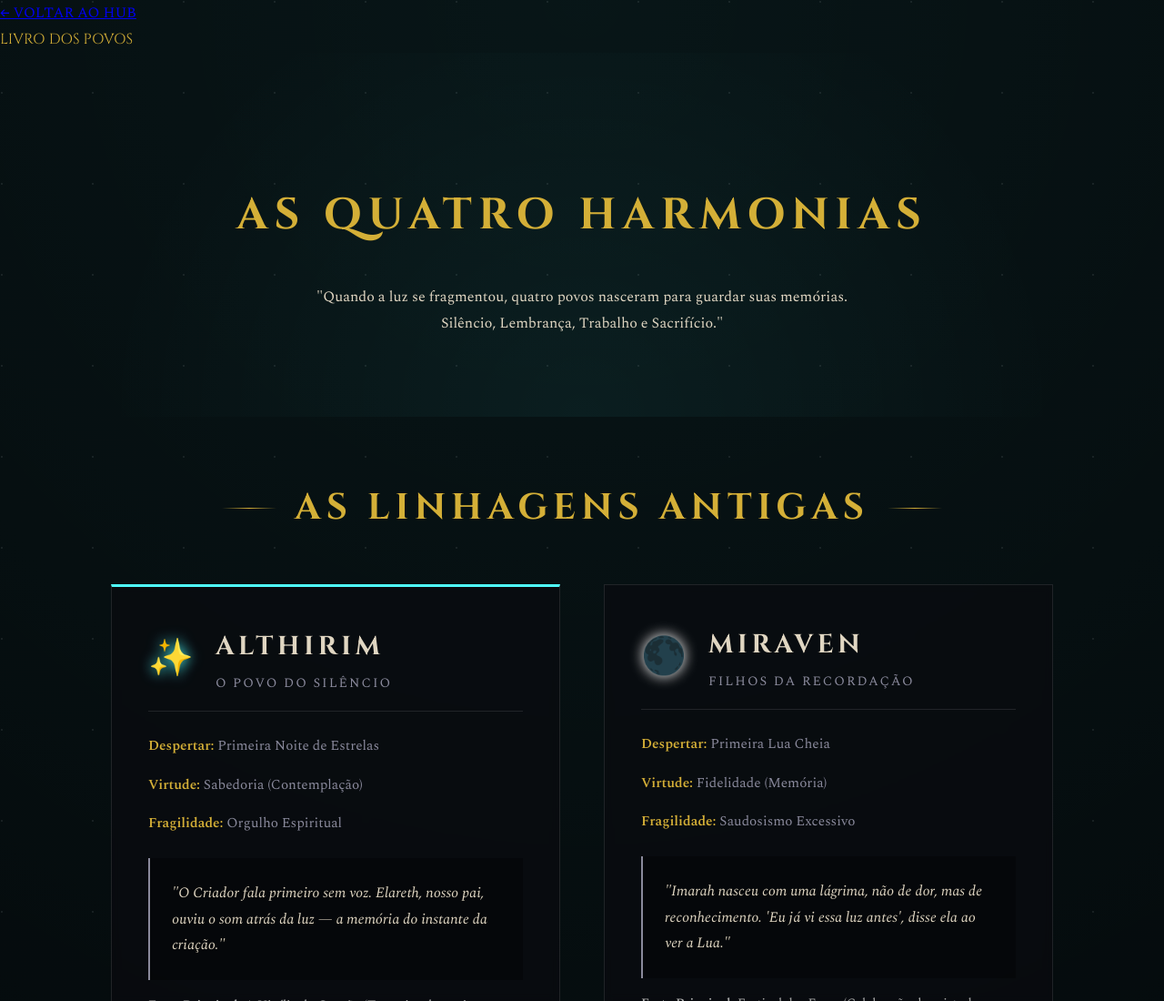
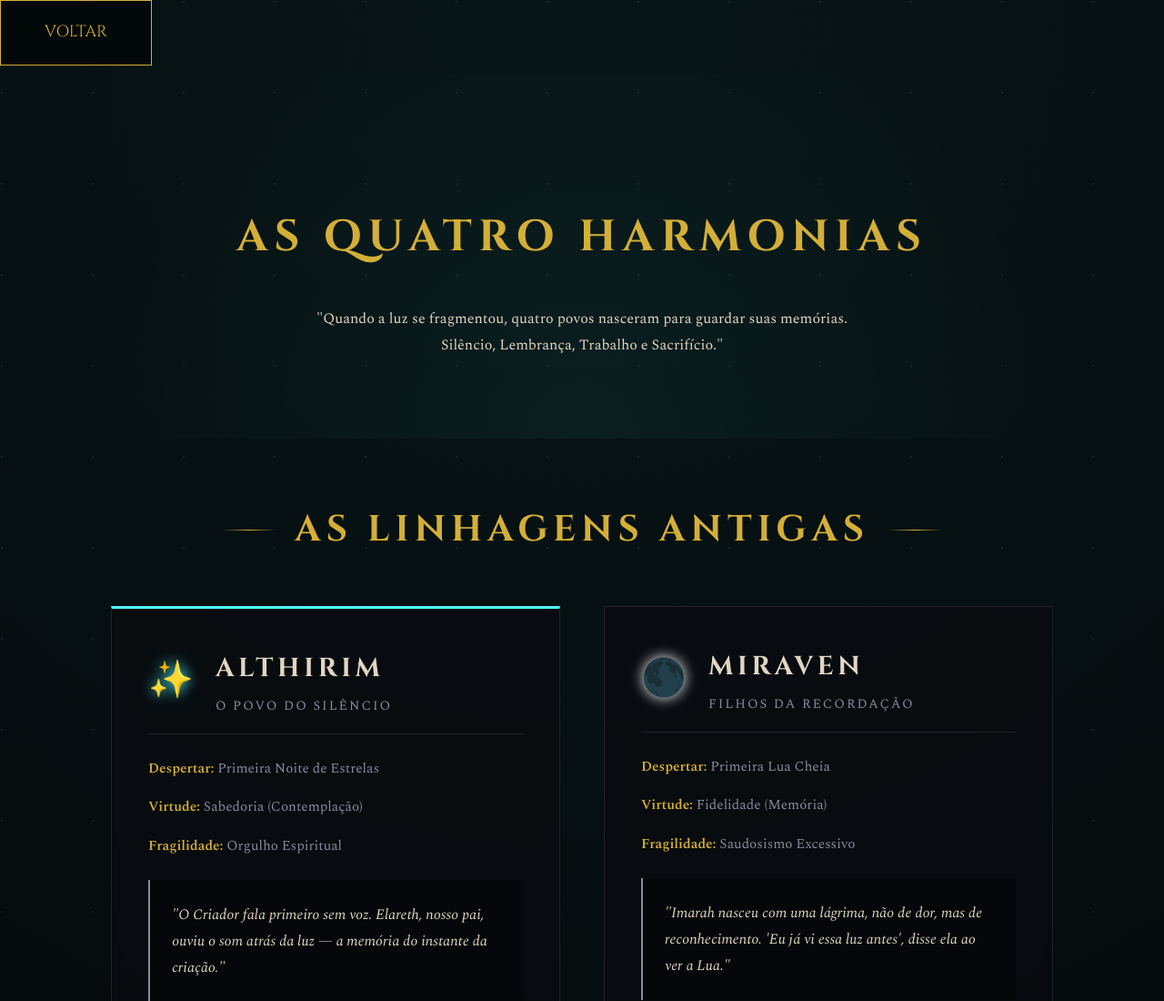
Before and after one commit to rasfaeel11/site-jogo-historia, a website: page public/races.html in a window 1280 px wide. Shown: the top 1100 px of the page at 91% size. Drawn offline with nearby package versions, Linux system fonts and the light colour scheme.

Commit message:
alguns errinhos consertadas

```diff
--- a/public/races.html
+++ b/public/races.html
@@ -11,8 +11,7 @@
     <link rel="stylesheet" href="css/races.css">
 </head>
 <body class="lore-page"> <nav class="nav-bar">
-        <a href="index.html" class="nav-link">← VOLTAR AO HUB</a>
-        <div style="font-family: var(--font-title); color: var(--gold-bright);">LIVRO DOS POVOS</div>
+        <a href="index.html" class="btn-primary">VOLTAR</a>
     </nav>
 
     <header class="races-hero">
```
Also changed, not shown: public/index.html (+2 -2 lines), public/jogo.html (+1 -1 lines), public/map.html (+1 -1 lines).
